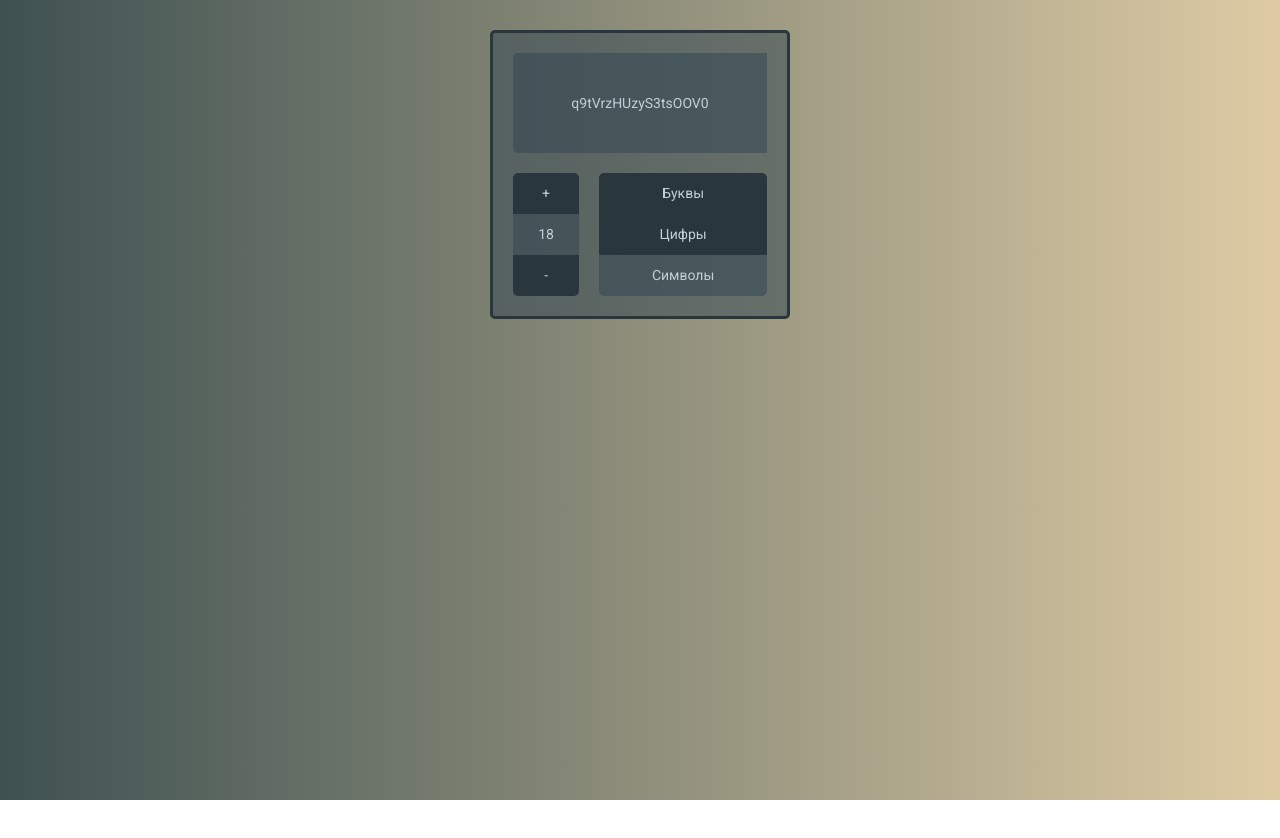
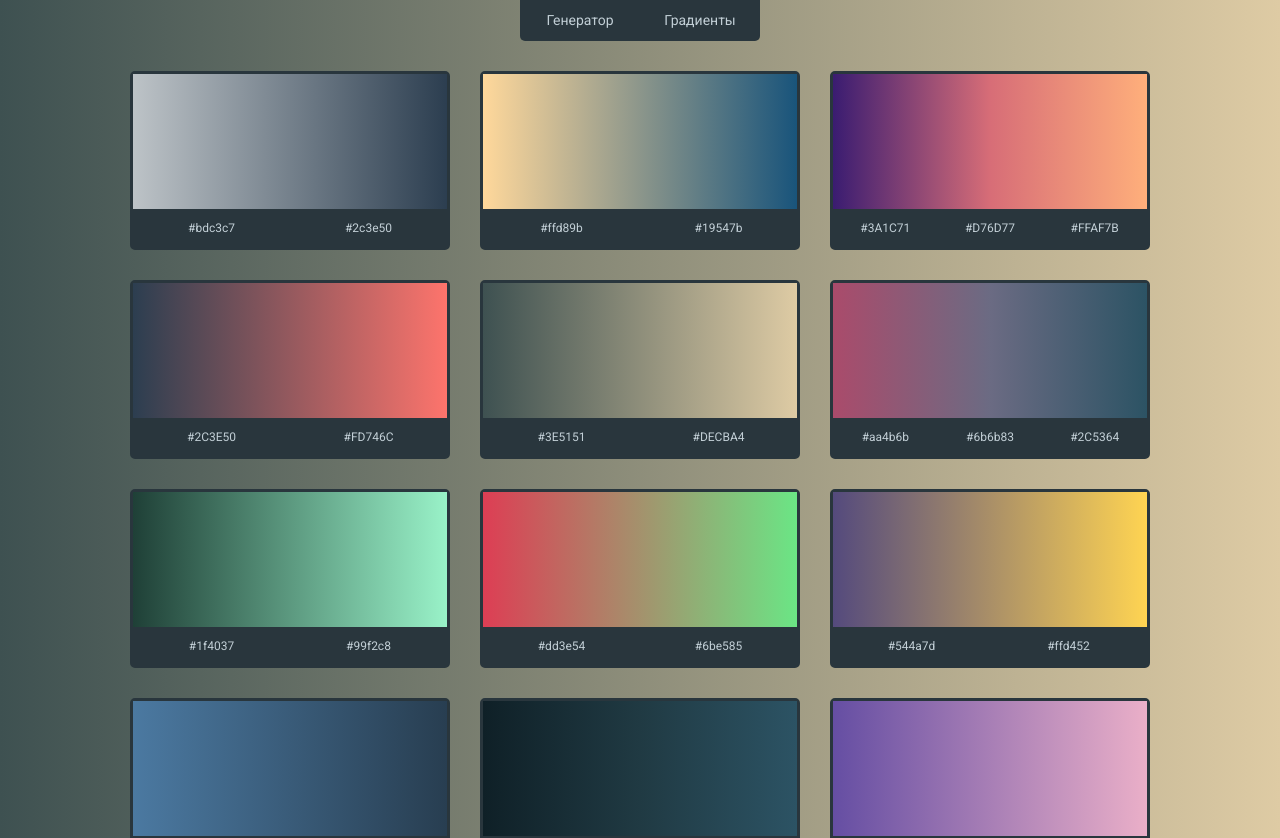
Before and after one commit to mfdevgit/utilities, a React (Create React App) app: page /gradients in a window 1280 px wide. Shown: the top 838 px of the page. Before the commit the page ends 800 px from the top, so only its background shows below. Built offline with nearby package versions, Linux system fonts and the light colour scheme.

Commit message:
gradients added, navigation added

```diff
--- a/package.json
+++ b/package.json
@@ -8,6 +8,7 @@
     "@testing-library/user-event": "^13.5.0",
     "react": "^18.2.0",
     "react-dom": "^18.2.0",
+    "react-router-dom": "^6.9.0",
     "react-scripts": "5.0.1",
     "sass": "^1.60.0",
     "web-vitals": "^2.1.4"
--- a/src/App.js
+++ b/src/App.js
@@ -1,13 +1,20 @@
+import { Routes, Route } from 'react-router-dom'
+import Header from './components/Header'
+import Navigation from './components/Navigation'
+import Footer from './components/Footer'
 import Generator from './components/Generator'
-import Header from './components/Header'
-import Footer from './components/Footer'
+import Gradients from './components/Gradients'
 
 export default function App() {
     return (
         <div className='app'>
             <Header />
             <main>
-                <Generator />
+                <Navigation />
+                <Routes>
+                    <Route path='/generator' element={<Generator />} />
+                    <Route path='/gradients' element={<Gradients />} />
+                </Routes>
             </main>
             <Footer />
         </div>
--- /dev/null
+++ b/src/components/Gradients.jsx
@@ -0,0 +1,71 @@
+import React from 'react'
+
+export default function Gradients() {
+    const data = [
+        ['#bdc3c7', '#2c3e50'],
+        ['#ffd89b', '#19547b'],
+        ['#3A1C71', '#D76D77', '#FFAF7B'],
+        ['#2C3E50', '#FD746C'],
+        ['#3E5151', '#DECBA4'],
+        ['#aa4b6b', '#6b6b83', '#2C5364'],
+        ['#1f4037', '#99f2c8'],
+        ['#dd3e54', '#6be585'],
+        ['#544a7d', '#ffd452'],
+        ['#4B79A1', '#283E51'],
+        ['#0F2027', '#203A43', '#2C5364'],
+        ['#654ea3', '#eaafc8'],
+        ['#005AA7', '#FFFDE4'],
+        ['#ad5389', '#3c1053'],
+        ['#a8c0ff', '#3f2b96'],
+        ['#355C7D', '#6C5B7B', '#C06C84'],
+        ['#FC5C7D', '#6A82FB'],
+        ['#c94b4b', '#4b134f'],
+        ['#00b09b', '#96c93d'],
+        ['#00F260', '#0575E6'],
+        ['#e1eec3', '#f05053'],
+        ['#283c86', '#45a247'],
+        ['#30E8BF', '#FF8235'],
+        ['#44A08D', '#093637'],
+        ['#6190E8', '#A7BFE8'],
+        ['#43C6AC', '#191654'],
+        ['#093028', '#237A57'],
+        ['#E8CBC0', '#636FA4'],
+        ['#F3904F', '#3B4371'],
+        ['#bdc3c7', '#2c3e50'],
+        ['#A43931', '#1D4350'],
+        ['#2c3e50', '#2980b9']
+    ]
+    return (
+        <div className='gradients'>
+            {data.map(element => {
+                const gradient = `linear-gradient(to right, ${element.join(', ')})`
+                return (
+                    <div className='gradient_cart'>
+                        <div
+                            className='color'
+                            style={{ background: gradient }}
+                            onClick={e => {
+                                e.preventDefault()
+                                navigator.clipboard.writeText(gradient)
+                            }}
+                        ></div>
+                        <div className='info'>
+                            {element.map(item => {
+                                return (
+                                    <button
+                                        onClick={e => {
+                                            e.preventDefault()
+                                            navigator.clipboard.writeText(item)
+                                        }}
+                                    >
+                                        {item}
+                                    </button>
+                                )
+                            })}
+                        </div>
+                    </div>
+                )
+            })}
+        </div>
+    )
+}
--- /dev/null
+++ b/src/components/Navigation.jsx
@@ -0,0 +1,11 @@
+import React from 'react'
+import { Link } from 'react-router-dom'
+
+export default function Navigation() {
+    return (
+        <nav className='navigation'>
+            <Link to='/generator'>Генератор</Link>
+            <Link to='/gradients'>Градиенты</Link>
+        </nav>
+    )
+}
--- a/src/index.js
+++ b/src/index.js
@@ -1,7 +1,12 @@
 import React from 'react'
 import ReactDOM from 'react-dom/client'
+import { BrowserRouter } from 'react-router-dom'
 import App from './App'
 import './styles/index.scss'
 
 const root = ReactDOM.createRoot(document.getElementById('root'))
-root.render(<App />)
+root.render(
+    <BrowserRouter>
+        <App />
+    </BrowserRouter>
+)
--- a/src/styles/index.scss
+++ b/src/styles/index.scss
@@ -21,18 +21,38 @@
             background-color: $dark;
         }
         main {
+            @include flex($direction: column, $align: center);
             position: relative;
             width: 100%;
             flex: 1 1;
-            padding: 30px;
+            padding: 0 20px 60px 20px;
+        }
+    }
+}
+
+.navigation {
+    display: inline-block;
+    margin-bottom: 30px;
+    a {
+        @include font($color: $light, $align: center);
+        display: inline-block;
+        width: 120px;
+        padding: 10px;
+        background-color: $dark;
+        &:first-child {
+            border-radius: 0 0 0 5px;
+        }
+        &:last-child {
+            border-radius: 0 0 5px 0;
         }
     }
 }
 
 .generator {
     @include border($border: 3px solid $dark);
-    width: 300px;
-    margin: 0 auto;
+    min-width: 280px;
+    width: 100%;
+    max-width: 420px;
     padding: 20px;
     background-color: $dark_opacity;
     .password_navigation {
@@ -120,3 +140,30 @@
         }
     }
 }
+
+.gradients {
+    @include flex($justify: center, $wrap: wrap, $gap: 30px);
+    width: 100%;
+    max-width: 1020px;
+    .gradient_cart {
+        @include border($border: 3px solid $dark);
+        width: 320px;
+        .color {
+            height: 135px;
+            cursor: pointer;
+        }
+        .info {
+            @include flex;
+            button {
+                @include border($radius: 0);
+                @include font($color: $light, $size: 12px);
+                display: inline-block;
+                flex: 1 1;
+                padding: 10px;
+                background-color: $dark;
+                text-align: center;
+                cursor: pointer;
+            }
+        }
+    }
+}
```
Also changed, not shown: 1 other file (tests, documents, lock files or other folders).
